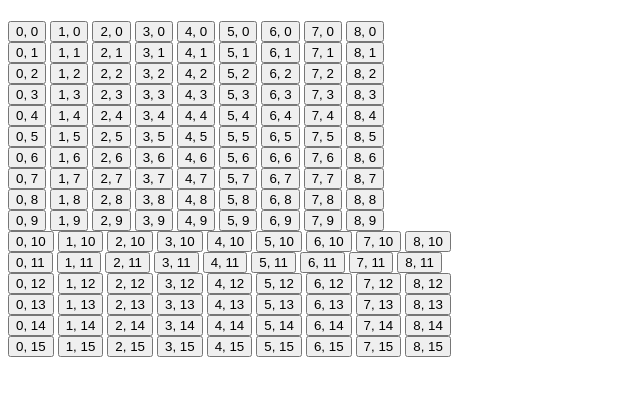
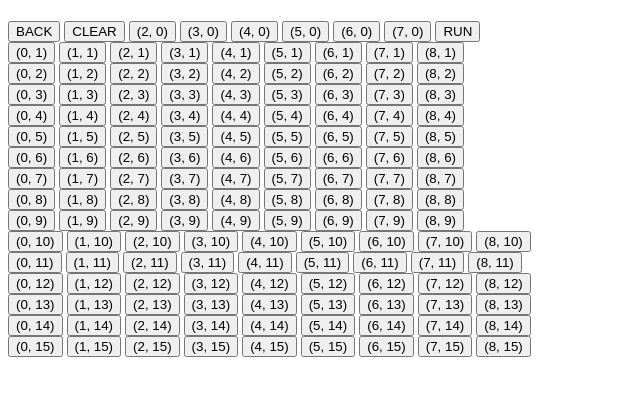
Before and after one commit to RandomAccoutA/pike_project, a Flask app: page / in a window 1280 px wide. Shown: the top 396 px of the page, without its empty margins (0-640 px from the left). Run offline with Flask 3, Linux system fonts and the light colour scheme.

Commit message:
added clear/back/run buttons, clear button is functional

```diff
--- a/flask_app/routes.py
+++ b/flask_app/routes.py
@@ -12,6 +12,4 @@ def button_press():
 
     button_name = data.get("button_name")
 
-    print(button_name)
-
     return jsonify({"resp": "Test Response :)"})
--- a/flask_app/templates/index.html
+++ b/flask_app/templates/index.html
@@ -11,7 +11,15 @@
 
     {% for row in range(16) %}
         {% for col in range(9) %}
-            <button id="button{{row}}{{col}}" onclick="buttonClick(this.id)">{{col}}, {{row}}</button>
+            {% if row == 0 and col == 0 %}
+                <button id="button-back" onclick="buttonClick(this.id)">BACK</button>
+            {% elif row == 0 and col == 1 %}
+                <button id="button-clear" onclick="buttonClick(this.id)">CLEAR</button>
+            {% elif row == 0 and col == 8 %}
+                <button id="button-run" onclick="buttonClick(this.id)">RUN</button>
+            {% else %}
+                <button id="button{{row}}{{col}}" onclick="buttonClick(this.id)">({{col}}, {{row}})</button>
+            {% endif %}
         {% endfor %}
         <br>
     {% endfor %}
@@ -20,6 +28,18 @@
         function buttonClick(buttonID) {
             const button = document.getElementById(buttonID)
             const readout = document.getElementById("readout")
+
+            if (button.textContent == "CLEAR") {
+                readout.innerHTML = "";
+            }
+            else if (button.textContent == "BACK") {
+                //TO DO: go to the page that contains the current page (disabled on home page)
+            }
+            else if (button.textContent == "RUN") {
+                //TO DO: show a message reading "Not Implemented In Demo"
+            }
+            else {
+                readout.innerHTML += button.textContent + " ";
 
                 fetch("/button-press", {
                     method: "POST",
@@ -33,8 +53,7 @@
                 .then(response => response.json())
                 .then(data => {console.log(data)})
                 .catch(error => {console.log("Error: ", error)})
-
-            readout.innerHTML += button.textContent + " ";
+            }
         }
     </script>
 </body>
```
Lines whose indentation alone changed are shown as unchanged.
